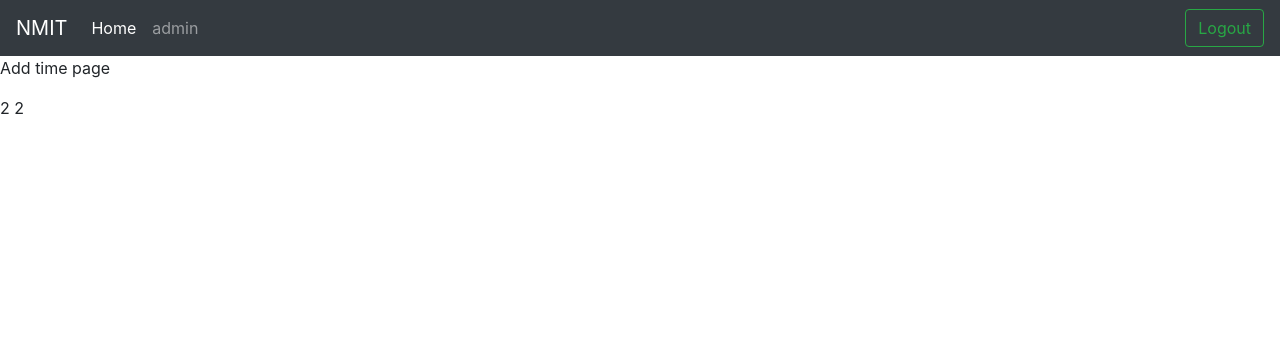
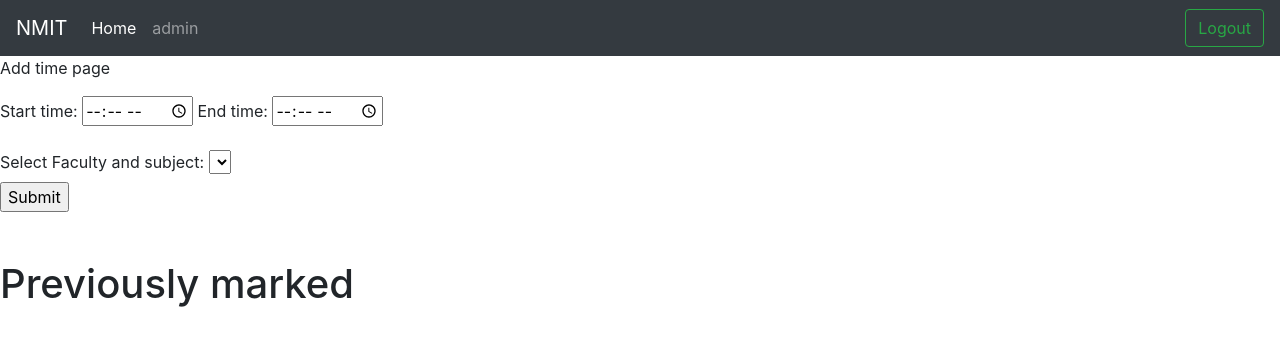
Before and after one commit to madhuprakash19/dbms_project, a Django app: page /academic/add_time/2/2 in a window 1280 px wide. Shown: the top 346 px of the page. Run offline with Django 3.2, Linux system fonts and the light colour scheme; a user stored in the database is signed in; data comes from the database, SQL or seed files in the repository; both versions use the stored data as it was after the commit; lists and menus that the app fills with data are empty.

Commit message:
time table

```diff
--- a/nmit/academic/templates/add_time.html
+++ b/nmit/academic/templates/add_time.html
@@ -1,6 +1,40 @@
 {% extends "base.html" %}
 {% block content %}
 <p>Add time page</p>
-{{class_id}}
-{{day_id}}
+{{error}}
+<form method="POST">
+  {% csrf_token %}
+        Start time:
+        <input type="time" name="start_time" required>
+        End time:
+        <input type="time" name="end_time" required>
+
+    <br><br>
+
+    <label for="cars">Select Faculty and subject:</label>
+
+    <select name="subjects" id="cars" required>
+      {% for i in teacher %}
+        <option value="{{i.id}}">{{i}}</option>
+      {% endfor %}
+    </select>
+    <br>
+    <input type="submit" value="Submit">
+    <input type="hidden" name="day" value="{{day_id}}">
+    <input type="hidden" name="day" value="{{class_id}}">
+    <input type="hidden" name="new" value="1">
+</form>
+<br><br>
+<h1>Previously marked</h1>
+<ul>
+  {% for i in marked_days %}
+    <li>
+      Faculty and subject: {{i.faculty}}
+      <br>
+      Start Time : {{i.start_time}}
+      <br>
+      End Time : {{i.end_time}}
+    </li>
+  {% endfor %}
+</ul>
 {% endblock %}
--- a/nmit/academic/templates/select_days.html
+++ b/nmit/academic/templates/select_days.html
@@ -7,6 +7,6 @@
 {% endfor %}
 <h1>Mark/Edit</h1>
 {% for i in marked_days %}
-{{i}}
+<a href="{% url 'academic:add_time' class_id=i.sclass.id day_id=i.day.id %}">{{i}}</a>
 {% endfor %}
 {% endblock %}
--- a/nmit/academic/views.py
+++ b/nmit/academic/views.py
@@ -244,8 +244,6 @@ def time_list(request):
             error = "You dont have permissions"
     except:
         error = "You dont have permissions"
-    print(error)
-    print(a)
 
     return render(request,'time_list.html',{'error':error,'mclass':mclass})
 
@@ -261,12 +259,59 @@ def select_days(request,id):
     unmarked_days = {1:'Monday',2:'Tuesday',3:'Wednesday',4:'Thrusday',5:'Friday',6:'Saturday'}
     for i in marked_days:
         del unmarked_days[i.day.id]
-    print(unmarked_days)
     return render(request,'select_days.html',{'marked_days':marked_days,'unmarked_days':unmarked_days,'id':id})
 
 @login_required
 def add_time(request,class_id,day_id):
-    return render(request,'add_time.html',{'class_id':class_id,'day_id':day_id})
+    error = ''
+    teacher = list(faculty_handled_class.objects.filter(sub_class_id__id = class_id))
+    marked_days = list(time_table.objects.filter(sclass__id = class_id,day__id = day_id ))
+
+    if request.method == 'POST':
+        print(request.POST)
+        start_time = request.POST['start_time']
+        end_time = request.POST['end_time']
+        id_day = request.POST['day']
+        sub_id = request.POST['subjects']
+        new = request.POST['new']
+        print(new)
+
+
+        sub = faculty_handled_class.objects.get(id=sub_id)
+        teachergot = User.objects.get(id = sub.faculty_id.id)
+        dayobj = days.objects.get(id=id_day)
+        class_sub = sub_class.objects.get(id=class_id)
+
+
+        a = list(time_table.objects.filter(start_time__range=[start_time, end_time],day__id=id_day,teacher=teachergot))
+        a = a + list(time_table.objects.filter(end_time__range=[start_time, end_time],day__id=id_day,teacher=teachergot))
+        b = list(time_table.objects.filter(end_time__range=[start_time, end_time],sclass__id=class_id))
+        b = b + list(time_table.objects.filter(start_time__range=[start_time, end_time],sclass__id=class_id))
+        if len(a)>0:
+            error = 'Entered Faculty already has class on the given time slot'
+            return render(request,'add_time.html',{'class_id':class_id,'day_id':day_id,'teacher':teacher,'error':error,'marked_days':marked_days})
+        elif len(b)>0:
+            error = 'Class has been already alloted for the given time slot'
+            return render(request,'add_time.html',{'class_id':class_id,'day_id':day_id,'teacher':teacher,'error':error,'marked_days':marked_days})
+        elif new == 1:
+            save_time = time_table(faculty=sub,teacher=teachergot,start_time=start_time,end_time=end_time,day=dayobj,sclass=class_sub)
+            save_time.save()
+            marked_days = list(time_table.objects.filter(sclass__id = class_id,day__id = day_id ))
+            error = "Sucess time table added"
+            return render(request,'add_time.html',{'class_id':class_id,'day_id':day_id,'teacher':teacher,'error':error,'marked_days':marked_days})
+        else:
+            id_time = request.POST['time_id']
+            save_time = time_table.objects.get(id = id_time)
+            save_time.start_time = save_time
+            save_time.end_time = end_time
+            save_time.teacher = teachergot
+            save_time.faculty = sub
+            save_time.save()
+            error = "Sucess time table updated"
+            return render(request,'add_time.html',{'class_id':class_id,'day_id':day_id,'teacher':teacher,'error':error,'marked_days':marked_days})
+
+
+    return render(request,'add_time.html',{'class_id':class_id,'day_id':day_id,'teacher':teacher,'error':error,'marked_days':marked_days})
 
 
 
```
Also changed, not shown: nmit/db.sqlite3.
